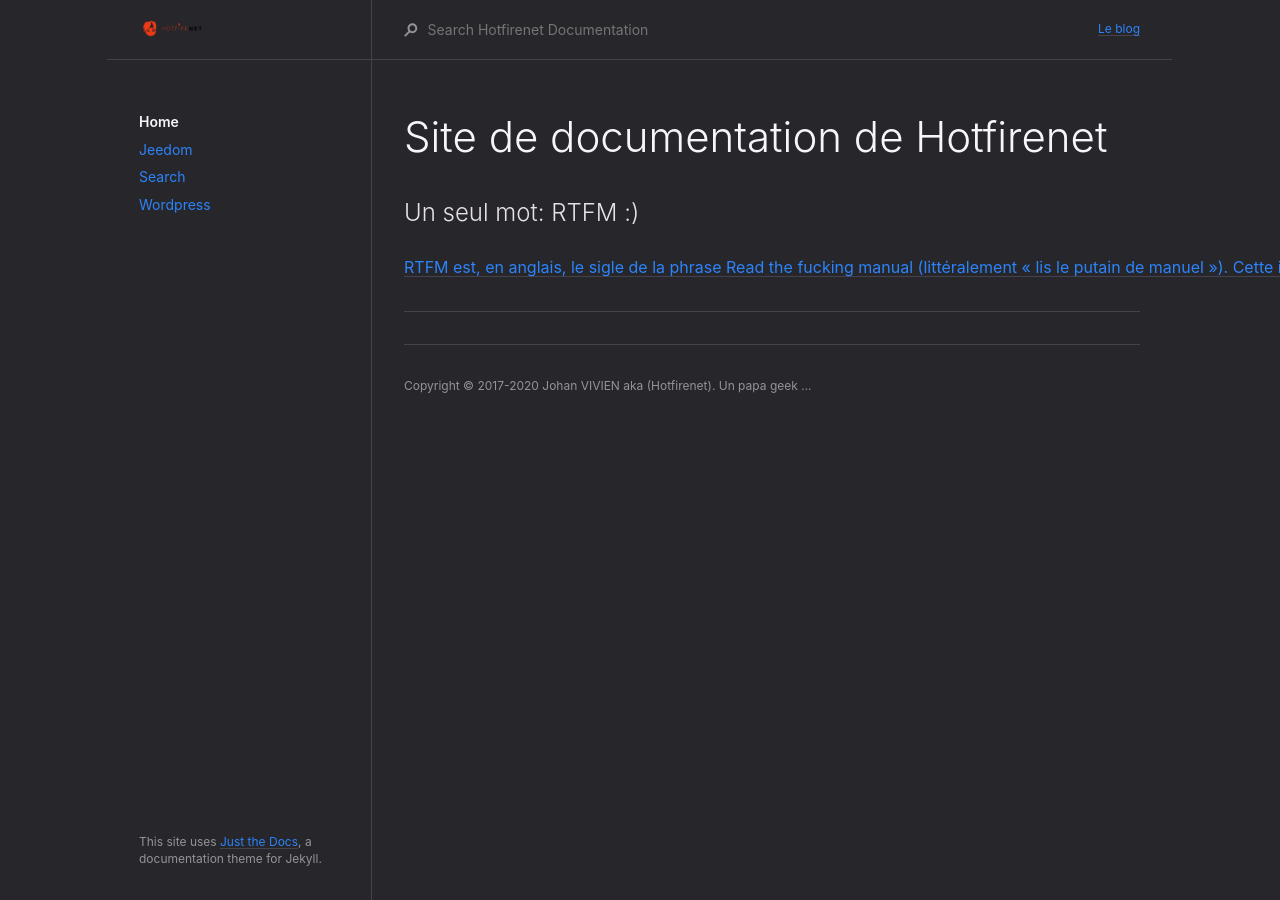
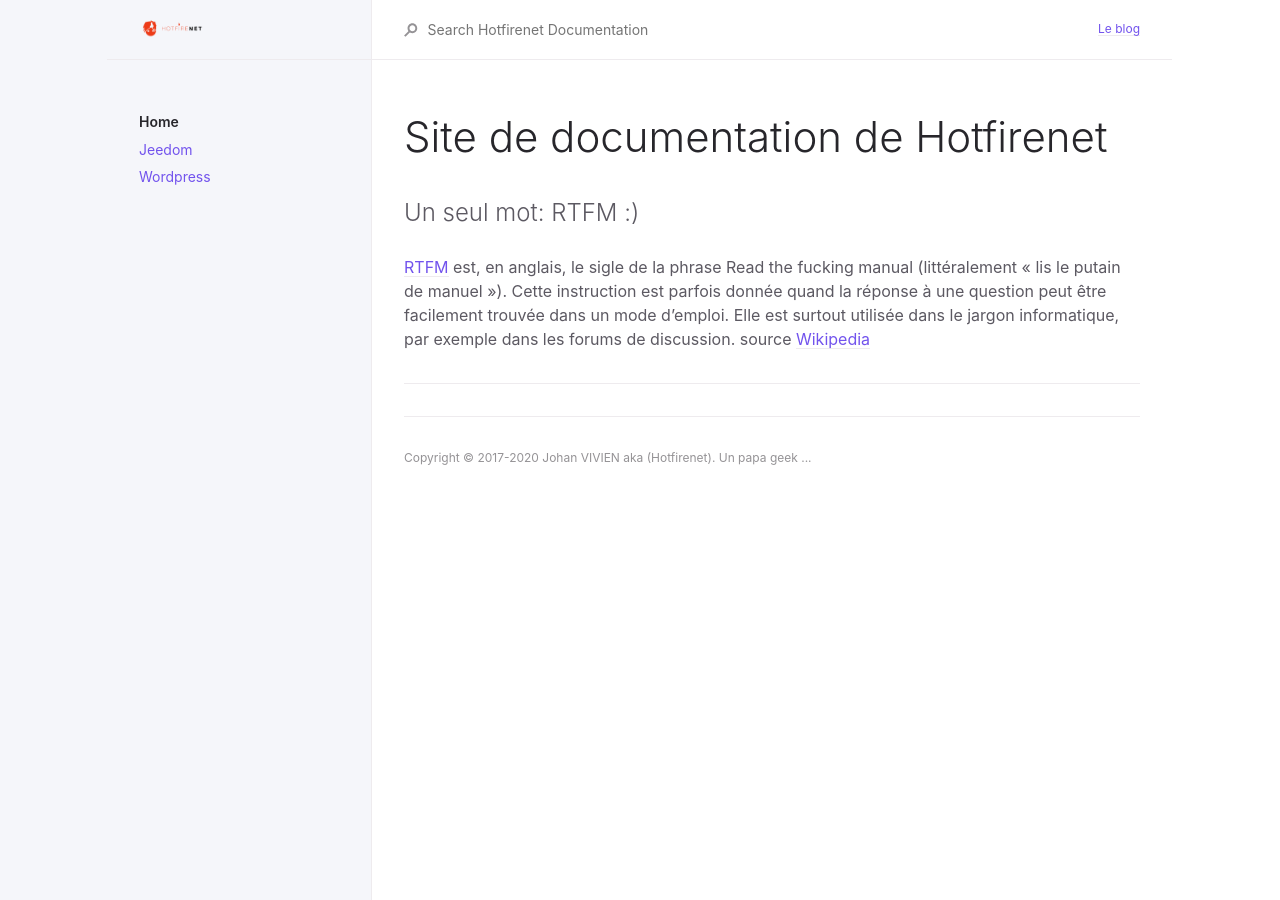
Before and after one commit to Hotfirenet/documentation, a Jekyll site: the page built from index.md, in a window 1280 px wide. Built offline with Jekyll 4.4.1, drawn with Linux system fonts in a browser that asks for light colours.

```diff
--- a/_config.yml
+++ b/_config.yml
@@ -42,7 +42,7 @@ aux_links:
 footer_content: "Copyright &copy; 2017-2020 Johan VIVIEN aka (Hotfirenet). Un papa geek ..."
 
 # Color scheme currently only supports "dark" or nil (default)
-color_scheme: dark
+color_scheme: nil
 
 # Google Analytics Tracking (optional)
 # e.g, UA-1234567-89
--- a/_layouts/default.html
+++ b/_layouts/default.html
@@ -25,7 +25,7 @@ layout: table_wrappers
         {% include nav.html %}
       </div>
       <footer class="site-footer">
-        <p class="text-small text-grey-dk-000 mb-4">This site uses <a href="https://github.com/pmarsceill/just-the-docs">Just the Docs</a>, a documentation theme for Jekyll.</p>
+        <p class="text-small text-grey-dk-000 mb-4"></p>
       </footer>
     </div>
     <div class="main-content-wrap js-main-content" tabindex="0">
--- a/index.md
+++ b/index.md
@@ -12,6 +12,6 @@ permalink: /
 Un seul mot: RTFM :)
 {: .fs-6 .fw-300 }
 
-[RTFM est, en anglais, le sigle de la phrase Read the fucking manual (littéralement « lis le putain de manuel »). Cette instruction est parfois donnée quand la réponse à une question peut être facilement trouvée dans un mode d'emploi. Elle est surtout utilisée dans le jargon informatique, par exemple dans les forums de discussion.](https://fr.wikipedia.org/wiki/RTFM_(expression))
+[RTFM](//www.readthefuckingmanual.com)  est, en anglais, le sigle de la phrase Read the fucking manual (littéralement « lis le putain de manuel »). Cette instruction est parfois donnée quand la réponse à une question peut être facilement trouvée dans un mode d'emploi. Elle est surtout utilisée dans le jargon informatique, par exemple dans les forums de discussion. source [Wikipedia](//fr.wikipedia.org/wiki/RTFM_(expression))
 
 ---
```
Also changed, not shown: docs/jeedom/plugin-ondilo.md (added, +6 -0 lines), docs/test.md (deleted, +0 -7 lines), docs/jeedom/jeedom.md (line endings or trailing spaces).
